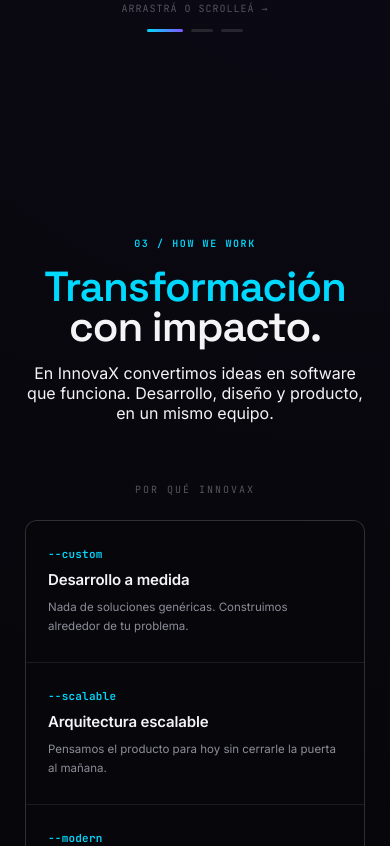
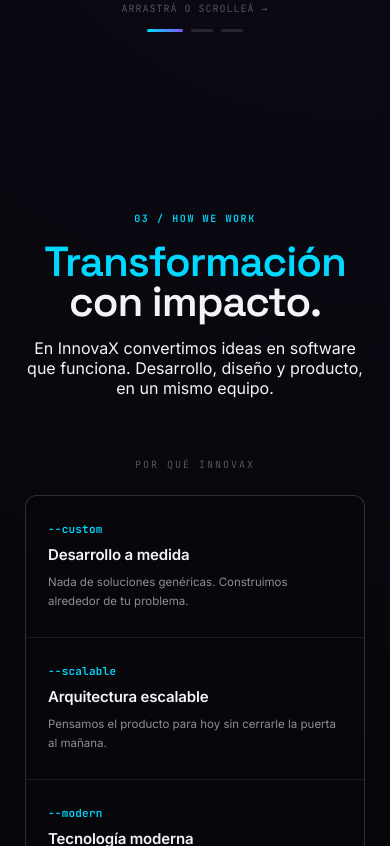
Before and after one commit to InnovaX-devs/innovax, a React (Vite) app: page / in a window 390 px wide. Shown: the part 3078-3924 px from the top of the page. Built offline with nearby package versions, Linux system fonts and the light colour scheme.

Commit message:
edicion de padding entre secciones 3 y 4

```diff
--- a/src/index.css
+++ b/src/index.css
@@ -406,7 +406,7 @@
 /* --- Process + "why us": one unified section now. The triptych stays the
    signature moment; the differentiators sit underneath as a quiet,
    compact spec-strip rather than a second full section competing with it. */
-.manifesto { position:relative; max-width:var(--max); margin:auto; padding:150px 35px 140px; overflow:hidden; }
+.manifesto { position:relative; max-width:var(--max); margin:auto; padding:115px 35px 140px; overflow:hidden; }
 .manifesto-top { text-align:center; margin-bottom: 60px; }
 .manifesto-kicker {
   margin: 16px auto 0; max-width: 560px; color: #a9a9b4; font-size: 15px; line-height: 1.7;
@@ -672,7 +672,7 @@
   .services-track { gap: 22px; padding: 0 22px; }
   .project-card, .card-flip-inner { min-height:400px; }
   .project-card.is-flipped, .project-card.is-flipped:hover { transform: translateY(-10px); }
-  .manifesto { padding:100px 25px 90px; }
+  .manifesto { padding:75px 25px 90px; }
   .difference-strip { margin-top: 55px; }
   .difference-tags { grid-template-columns:1fr; }
   .contact {
```
